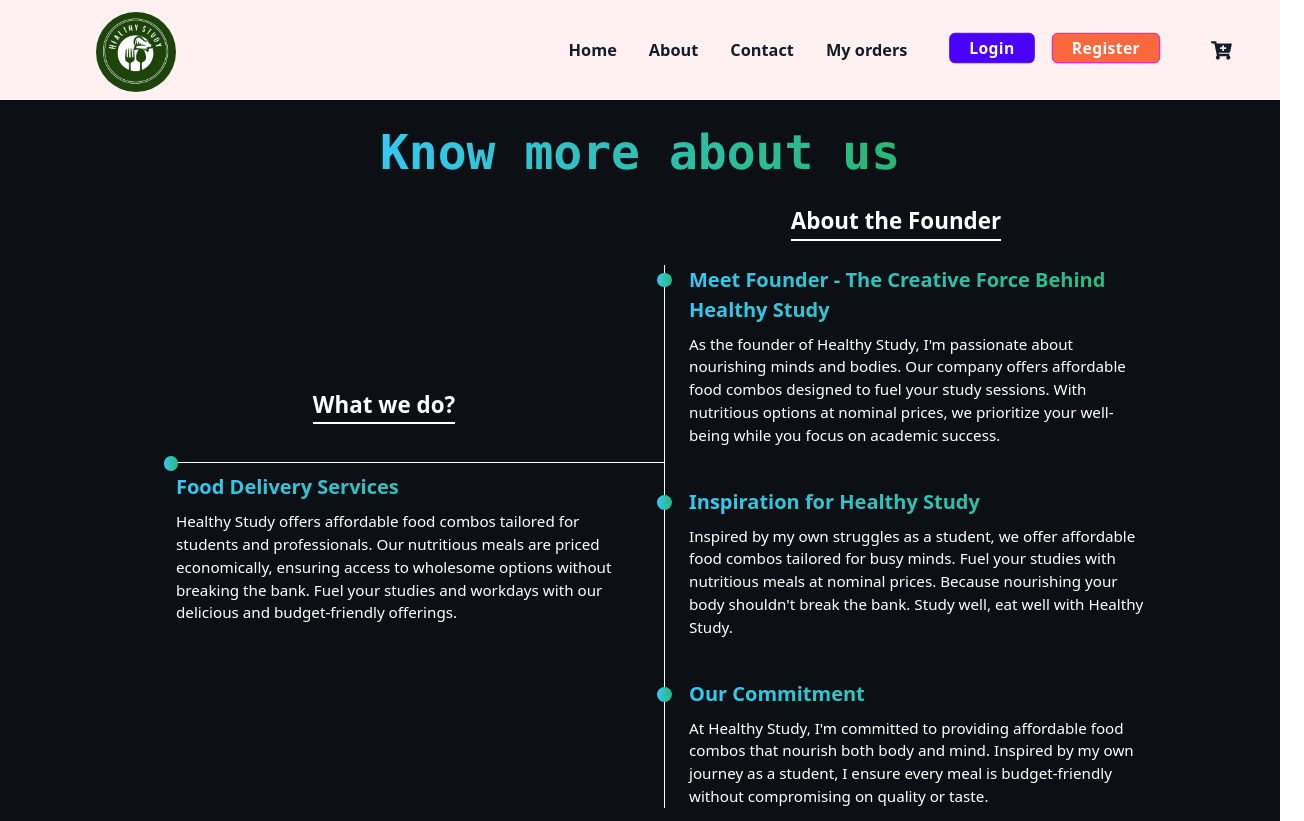
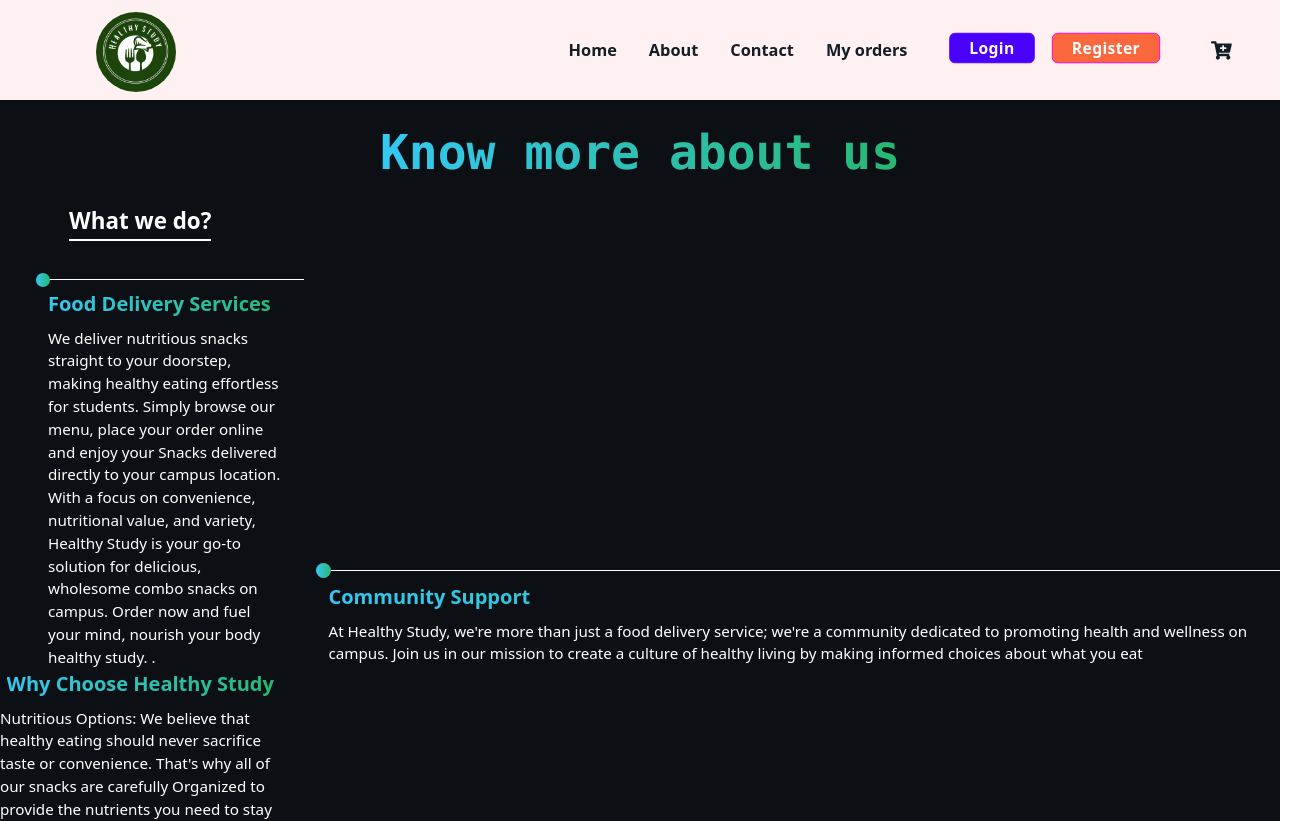
Before and after one commit to webakash1806/healthy-study, a React (Vite) app in the folder client/: page /about in a window 1280 px wide. Shown: the top 821 px of the page, 1304 px wide, since content can reach past the window. Built offline with nearby package versions, Linux system fonts and the light colour scheme; no server answers.

Commit message:
About page updated

```diff
--- a/client/src/Pages/About.jsx
+++ b/client/src/Pages/About.jsx
@@ -15,15 +15,28 @@
                             <div className='w-[0.9rem] h-[0.9rem] bg-gradient-to-r  from-[#35C8F2] to-[#27B872] rounded-full md:top-[-16px] md:left-3 absolute left-[-0.47rem] top-[0.5rem]'></div>
                             <h2 className='text-[1.25rem] font-bold bg-clip-text text-transparent bg-[linear-gradient(to_right,#35C8F2,#27B872)]'>Food Delivery Services</h2>
                             <p className='text-[0.95rem] pt-2'>
-                                Healthy Study offers affordable food combos tailored for students and professionals. Our nutritious meals are priced economically, ensuring access to wholesome options without breaking the bank. Fuel your studies and workdays with our delicious and budget-friendly offerings.
+                                We deliver nutritious snacks straight to your doorstep, making healthy eating effortless for students. Simply browse our menu, place your order online and enjoy your Snacks delivered directly to your campus location. With a focus on convenience, nutritional value, and variety, Healthy Study is your go-to solution for delicious, wholesome combo snacks on campus. Order now and fuel your mind, nourish your body healthy study.
+                                .
                             </p>
                         </div>
-                        {/* <div className='relative pt-10 pl-6 ml-6 border-l md:border-none'>
+                        {/*
+                        <div className='relative pt-10 pl-6 ml-6 border-l md:border-none'>
                             <div className='w-full md:absolute md:block hidden h-[0.1px] bg-white top-7'></div>
                             <div className='w-[0.9rem] h-[0.9rem] bg-gradient-to-r  from-[#35C8F2] to-[#27B872] rounded-full md:top-[21.5px] md:left-3 absolute left-[-0.47rem] top-[3rem]'></div>
                             <h2 className='text-[1.25rem] font-bold bg-clip-text text-transparent bg-[linear-gradient(to_right,#35C8F2,#27B872)]'>HR recruitment</h2>
                             <p className='text-[0.95rem] pt-2'>Our HR recruitment service streamlines talent acquisition, connecting businesses with top-tier candidates. We employ strategic methodologies, leveraging industry expertise to identify and attract the most qualified professionals. From sourcing to onboarding, we ensure a seamless hiring process, cultivating successful partnerships and fostering organizational growth.</p>
-                        </div> */}
+                        </div>
+                        */}
+                        <h2 className='text-[1.25rem] font-bold bg-clip-text text-transparent bg-[linear-gradient(to_right,#35C8F2,#27B872)]'>Why Choose Healthy Study</h2>
+                        <p className='text-[0.95rem] pt-2'>Nutritious Options: We believe that healthy eating should never sacrifice taste or convenience. That's why all of our snacks are carefully Organized to provide the nutrients you need to stay energized and nourished throughout the day.
+                            Convenience: With HealthyStudy, you can say goodbye to long lines at the campus cafeteria or vending machines. Our food delivery service brings wholesome snacks right to your doorstep, saving you time and hassle.</p>
+                    </div>
+                    <div className='relative pt-10 pl-6 ml-6 border-l md:border-none'>
+                        <div className='w-full md:absolute md:block hidden h-[0.1px] bg-white top-7'></div>
+                        <div className='w-[0.9rem] h-[0.9rem] bg-gradient-to-r  from-[#35C8F2] to-[#27B872] rounded-full md:top-[21.5px] md:left-3 absolute left-[-0.47rem] top-[3rem]'></div>
+                        <h2 className='text-[1.25rem] font-bold bg-clip-text text-transparent bg-[linear-gradient(to_right,#35C8F2,#27B872)]'>Community Support</h2>
+                        <p className='text-[0.95rem] pt-2'> At Healthy Study, we're more than just a food delivery service; we're a community dedicated to promoting health and wellness on campus. Join us in our mission to create a culture of healthy living by making informed choices about what you eat </p>
+                    </div>
 
                 </div>
                 <div className='w-[90vw] sm:w-[75vw] md:w-[45vw] flex flex-col items-center lg:w-[40vw]'>
@@ -31,23 +44,23 @@
 
                     <div className='relative pl-6 ml-6 border-l'>
                         <div className=' w-[0.9rem] h-[0.9rem] bg-gradient-to-r  from-[#35C8F2] to-[#27B872] rounded-full absolute left-[-0.47rem] top-[0.5rem]'></div>
-                            <h2 className='text-[1.25rem] font-bold bg-clip-text text-transparent bg-[linear-gradient(to_right,#35C8F2,#27B872)]'>Meet Founder - The Creative Force Behind Healthy Study</h2>
-                            <p className='text-[0.95rem] pt-2'>As the founder of Healthy Study, I'm passionate about nourishing minds and bodies. Our company offers affordable food combos designed to fuel your study sessions. With nutritious options at nominal prices, we prioritize your well-being while you focus on academic success.</p>
+                        <h2 className='text-[1.25rem] font-bold bg-clip-text text-transparent bg-[linear-gradient(to_right,#35C8F2,#27B872)]'>Meet Founder - The initiative strength behind Healthy Study </h2>
+                        <p className='text-[0.95rem] pt-2'>At Healthy Study, our mission is driven by our passionate founder, [ Prashant Raj ]. With a vision to revolutionize campus dining, [ Manshu Kumari sah ] founded Healthy Study to make healthy eating convenient and accessible for students. Inspired by their own experiences as a student struggling to find nutritious options, [ Prashant Raj ] is dedicated to empowering students to prioritize their health and well-being. Their commitment to providing delicious, wholesome meals and snacks has made Healthy Study a leader in campus food delivery services. Join us in celebrating [ Prashant Raj ] and their dedication to creating a healthier future for students everywhere.
+                        </p>
                     </div>
                     <div className='relative pt-10 pl-6 ml-6 border-l'>
                         <div className='w-[0.9rem] h-[0.9rem] bg-gradient-to-r  from-[#35C8F2] to-[#27B872] rounded-full absolute left-[-0.47rem] top-[3.05rem]'></div>
                         <h2 className='text-[1.25rem] font-bold bg-clip-text text-transparent bg-[linear-gradient(to_right,#35C8F2,#27B872)]'>Inspiration for Healthy Study</h2>
-                            <p className='text-[0.95rem] pt-2'>Inspired by my own struggles as a student, we offer affordable food combos tailored for busy minds. Fuel your studies with nutritious meals at nominal prices. Because nourishing your body shouldn&apos;t break the bank. Study well, eat well with Healthy Study.</p>
+                        <p className='text-[0.95rem] pt-2'>Inspired by student struggles with campus refreshment, Healthy Study aims to revolutionize nutrition for academic success. Founded by Prashant Raj & Co Founded by Manshu Kumari Sah, our mission is to provide convenient access to wholesome meals, empowering students to prioritize health without compromising on taste or convenience.</p>
                     </div>
                     <div className='relative pt-10 pl-6 ml-6 border-l'>
                         <div className='w-[0.9rem] h-[0.9rem] bg-gradient-to-r  from-[#35C8F2] to-[#27B872] rounded-full absolute left-[-0.47rem] top-[3.05rem]'></div>
-                            <h2 className='text-[1.25rem] font-bold bg-clip-text text-transparent bg-[linear-gradient(to_right,#35C8F2,#27B872)]'>Our Commitment</h2>
-                            <p className='text-[0.95rem] pt-2'>At Healthy Study, I'm committed to providing affordable food combos that nourish both body and mind. Inspired by my own journey as a student, I ensure every meal is budget-friendly without compromising on quality or taste.</p>
+                        <h2 className='text-[1.25rem] font-bold bg-clip-text text-transparent bg-[linear-gradient(to_right,#35C8F2,#27B872)]'>Our commitments</h2>
+                        <p className='text-[0.95rem] pt-2'> Healthy Study is committed to providing convenient access to nutritious snacks , empowering students to prioritize health amidst their academic pursuits. We strive to revolutionize campus dining with wholesome options & combo, ensuring every student can fuel their success with delicious , nourishing snacks</p>
                     </div>
                 </div>
             </div>
-            </div>
-        </HomeLayout>
+        </HomeLayout >
     )
 }
 
```
Lines whose indentation alone changed are shown as unchanged.
